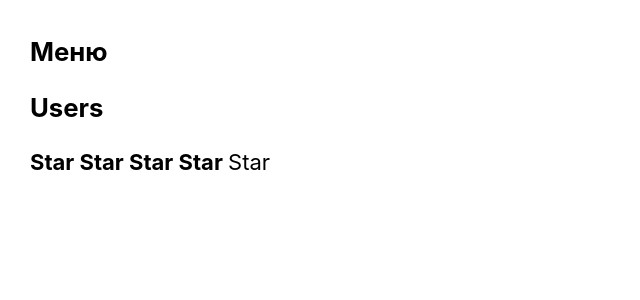
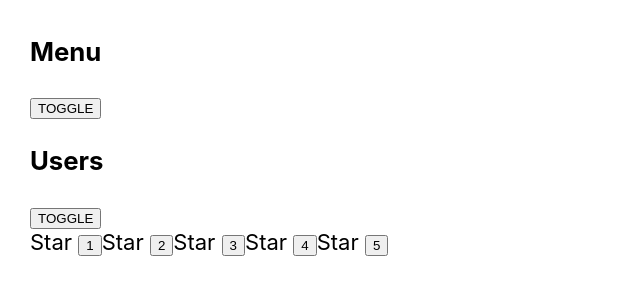
Before and after one commit to alleksandr93/Kabzda, a React (Create React App) app: page / in a window 1280 px wide. Shown: the top 300 px of the page, without its empty margins (0-640 px from the left). Built offline with nearby package versions, Linux system fonts and the light colour scheme.

Commit message:
Learn lesson 06 UseState

```diff
--- a/src/App.tsx
+++ b/src/App.tsx
@@ -1,33 +1,35 @@
-import React from 'react';
+import React, {useState} from 'react';
 import './App.css';
-import {Accordion} from "./components/Accordion/Accordion";
-import {Rating} from "./components/Rating/Rating";
+import {Accordion} from './components/Accordion/Accordion';
+import {Rating} from './components/Rating/Rating';
+import {OnOff} from './components/OnOff/OnOff';
+import {UnControlledAccordion} from './components/UnControlledAccordion/UnControlledAccordion';
+import {UncontrolledRating} from './components/UnControlledRating/UnControlledRating';
 
 type PageTitleProps = {
     title: string
 }
 
-function sum(a: number, b: number) {
-    return a + b
-}
-
-console.log(sum(52, 45))
 
 function App() {
-    console.log("App Rendering")
+    console.log('App Rendering')
+
+
     return (
         <div className="App">
-            <Accordion title={"Меню"} collapsed={true}/>
-            <Accordion title={"Users"} collapsed={true}/>
-            <Rating value={4}/>
+            {/*<Accordion title={"Меню"} collapsed={true}/>*/}
+            {/*<Accordion title={"Users"} collapsed={true}/>*/}
+            {/*<Rating value={4}/>*/}
+            <UnControlledAccordion title={'Menu'}/>
+            <UnControlledAccordion title={'Users'}/>
+            <UncontrolledRating/>
         </div>
     );
 }
 
 function PageTitle(props: PageTitleProps) {
-    console.log("AppTitle rendering")
+    console.log('AppTitle rendering')
     return <h1>{props.title}</h1>
 }
 
-
 export default App;
--- /dev/null
+++ b/src/components/OnOff/OnOff.tsx
@@ -0,0 +1,42 @@
+import {useState} from 'react';
+
+
+export const OnOff = () => {
+    const [on, setOn] = useState(true)
+    const onStyle = {
+        width: '30px',
+        height: '30px',
+        border: '1px solid #000',
+        display: 'inline-block',
+        padding: '2px',
+        backgroundColor: on ? 'green' : 'white'
+    }
+    const offStyle = {
+        width: '30px',
+        height: '30px',
+        border: '1px solid #000',
+        display: 'inline-block',
+        marginLeft: '2px',
+        padding: '2px',
+        backgroundColor: !on ? 'red' : 'white'
+    }
+    const indicatorStyle = {
+        width: '10px',
+        height: '10px',
+        borderRadius: '50%',
+        border: '1px solid #000',
+        display: 'inline-block',
+        marginLeft: '5px',
+        backgroundColor: on ? 'green' : 'red'
+    }
+
+    const onClickHeader = (status: string) => {
+        status === 'On' ? setOn(true) : setOn(false)
+    }
+    return <div>
+        <div onClick={() => onClickHeader('On')} style={onStyle}>On</div>
+        <div onClick={() => onClickHeader('Off')} style={offStyle}>Off</div>
+        <div style={indicatorStyle}></div>
+    </div>
+
+}
--- /dev/null
+++ b/src/components/UnControlledAccordion/UnControlledAccordion.tsx
@@ -0,0 +1,37 @@
+import React, {useState} from 'react';
+
+type UnControlledAccordionPropsType = {
+    title: string
+
+}
+type UncControlledAccordionTitleProps = {
+    title: string
+}
+
+export function UnControlledAccordion(props: UnControlledAccordionPropsType) {
+
+    const [collapsed, setCollapsed] = useState(true)
+    const changeClickState = () => {
+        setCollapsed(!collapsed)
+    }
+    return <div>
+        <AccordionTitle title={props.title}/> <button onClick={changeClickState}>TOGGLE</button>
+        {!collapsed && <AccordionBody/>}
+    </div>
+
+
+}
+
+function AccordionBody() {
+    console.log('AccordionBody rendering')
+    return <ul>
+        <li>1</li>
+        <li>2</li>
+        <li>3</li>
+    </ul>
+}
+
+function AccordionTitle(props: UncControlledAccordionTitleProps) {
+    console.log('AccordionTitle rendering')
+    return <h3 >{props.title}</h3>
+}
--- /dev/null
+++ b/src/components/UnControlledRating/UnControlledRating.tsx
@@ -0,0 +1,41 @@
+import React, {useState} from 'react';
+
+type UncontrolledRatingProps = 0 | 1 | 2 | 3 | 4 | 5
+type TypePropsStar = {
+    select: boolean
+}
+
+export function UncontrolledRating() {
+    console.log('Rating redered')
+    const [select, setSelect] = useState<UncontrolledRatingProps>(0)
+const changeSelect=(count:UncontrolledRatingProps)=>{
+        setSelect(count)
+}
+    return (
+        <div>
+            <Star select={select > 0}/>
+            <button onClick={()=>changeSelect(1)}>1</button>
+            <Star select={select > 1}/>
+            <button onClick={()=>changeSelect(2)}>2</button>
+            <Star select={select > 2}/>
+            <button onClick={()=>changeSelect(3)}>3</button>
+            <Star select={select > 3}/>
+            <button onClick={()=>changeSelect(4)}>4</button>
+            <Star select={select > 4}/>
+            <button onClick={()=>changeSelect(5)}>5</button>
+
+        </div>
+    )
+}
+
+function Star(props: TypePropsStar) {
+
+    console.log('Star rendered')
+    if (props.select) {
+        return <span><b>Star </b></span>
+    } else {
+        return <span>Star </span>
+    }
+
+
+}
```
